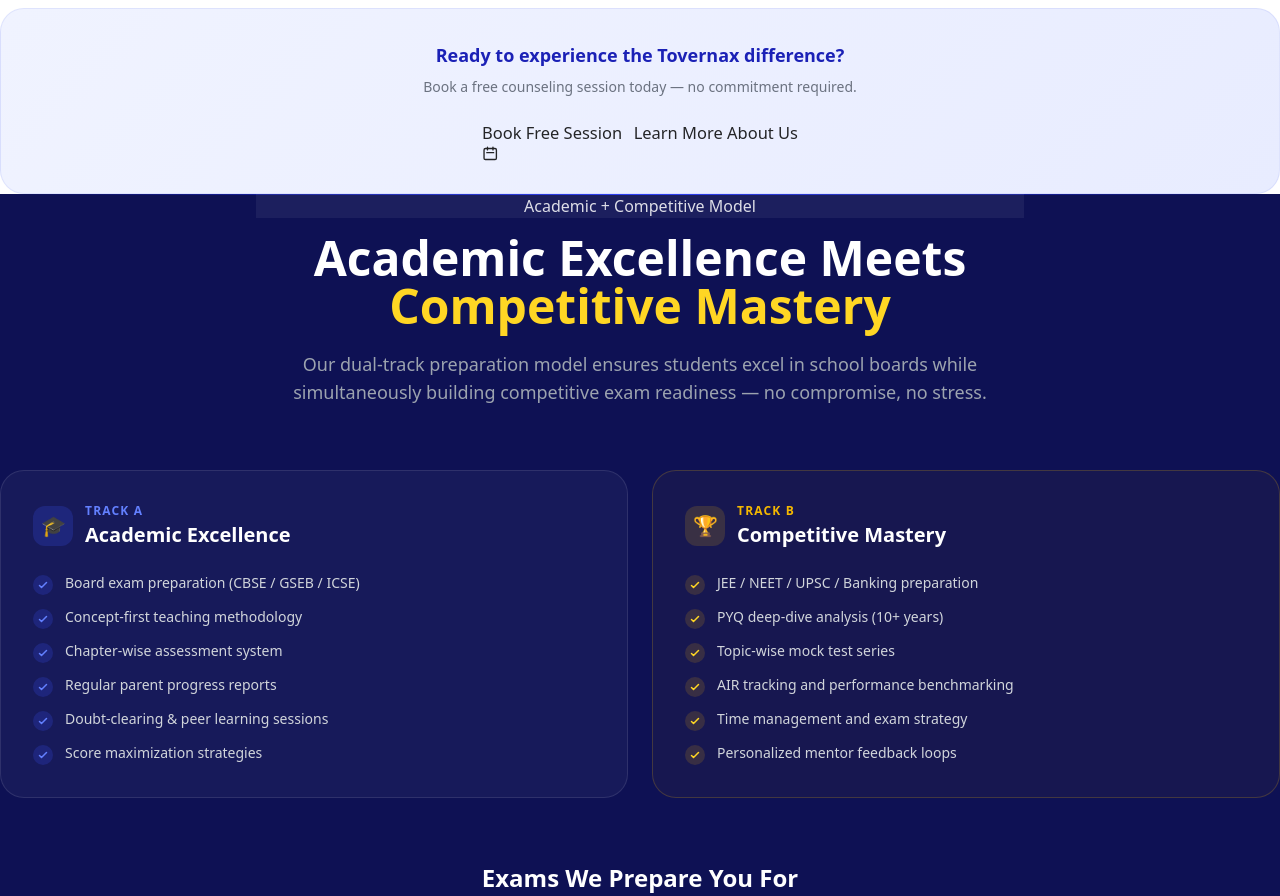
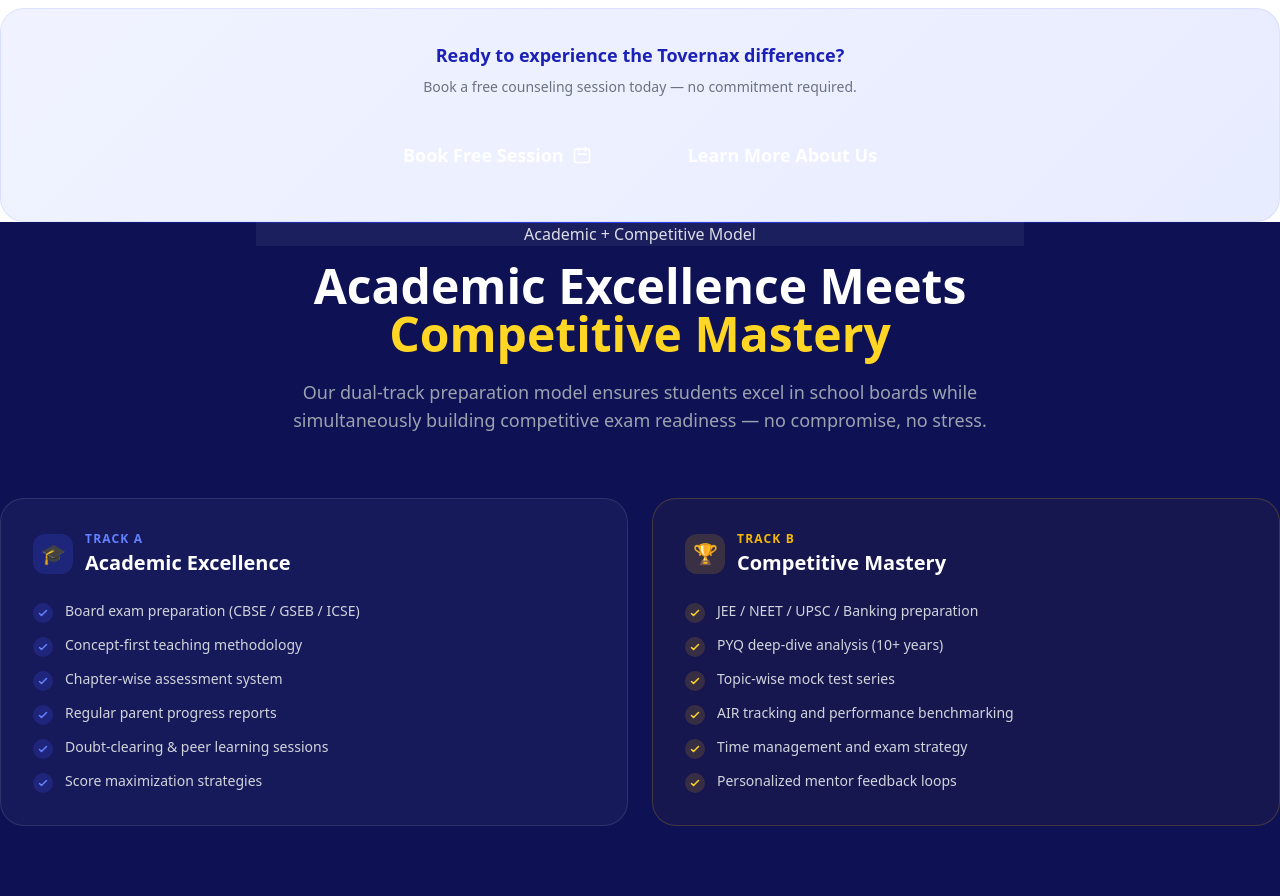
Before and after one commit to TovernaxLegion/Tovernax-Legion, a Next.js app: page / in a window 1280 px wide. Shown: the part 2940-3836 px from the top of the page. Built offline with nearby package versions, Linux system fonts and the light colour scheme.

Commit message:
Update WhyChooseUsSection.tsx

```diff
--- a/src/components/sections/WhyChooseUsSection.tsx
+++ b/src/components/sections/WhyChooseUsSection.tsx
@@ -39,7 +39,7 @@
           ))}
         </div>
 
-        {/* Bottom CTA strip */}
+      {/* Bottom CTA strip */}
         <div className="mt-16 p-8 rounded-3xl text-center reveal"
           style={{ background: "linear-gradient(135deg, #f0f3ff 0%, #e8ecff 100%)", border: "1px solid rgba(29,53,220,0.08)" }}>
           <p className="text-navy-800 font-semibold text-lg mb-2">
@@ -47,17 +47,18 @@
           </p>
           <p className="text-gray-500 text-sm mb-6">Book a free counseling session today — no commitment required.</p>
           <div className="flex flex-col sm:flex-row gap-4 justify-center">
-            <a href="/contact" className="btn-primary animate-pulse-cta">
+            <a href="/contact" className="inline-flex items-center gap-2 px-10 py-5 rounded-2xl font-bold text-lg text-white animate-red-blue">
               Book Free Session
-              <svg className="w-4 h-4" fill="none" viewBox="0 0 24 24" stroke="currentColor">
+              <svg className="w-5 h-5" fill="none" viewBox="0 0 24 24" stroke="currentColor">
                 <path strokeLinecap="round" strokeLinejoin="round" strokeWidth={2} d="M8 7V3m8 4V3m-9 8h10M5 21h14a2 2 0 002-2V7a2 2 0 00-2-2H5a2 2 0 00-2 2v12a2 2 0 002 2z" />
               </svg>
             </a>
-            <a href="/about" className="btn-outline animate-pulse-cta">
+            <a href="/about" className="inline-flex items-center gap-2 px-10 py-5 rounded-2xl font-bold text-lg text-white animate-red-blue">
               Learn More About Us
             </a>
           </div>
         </div>
+
       </div>
     </section>
   );
```
